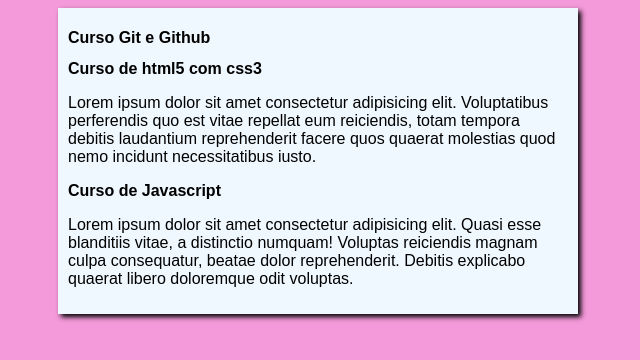
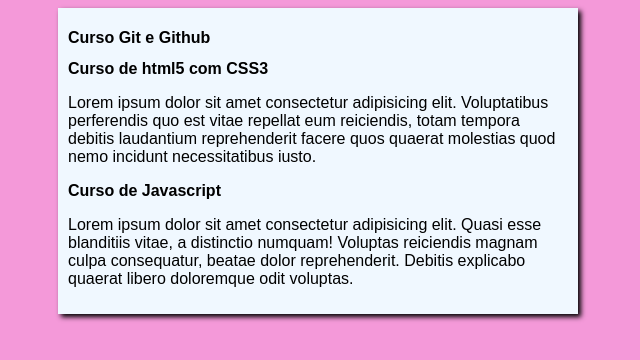
Before and after one commit to tigrebutner/Projeto-site, a plain HTML site: page index.html in a window 1280 px wide. Shown: the full height of the page, 322-962 px from the left. Drawn offline with Linux system fonts and the light colour scheme.

Commit message:
Update index.html

```diff
--- a/index.html
+++ b/index.html
@@ -10,9 +10,9 @@
     <main>
          <header>
              <h1>Curso Git e Github</h1>
-          <header>
+         </header>
           <article>
-            <h2>Curso de html5 com css3</h2>
+            <h2>Curso de html5 com CSS3</h2>
             <p>Lorem ipsum dolor sit amet consectetur adipisicing elit. Voluptatibus perferendis quo est vitae repellat eum reiciendis, totam tempora debitis laudantium reprehenderit facere quos quaerat molestias quod nemo incidunt necessitatibus iusto.</p>
           </article>
            <article>
```
